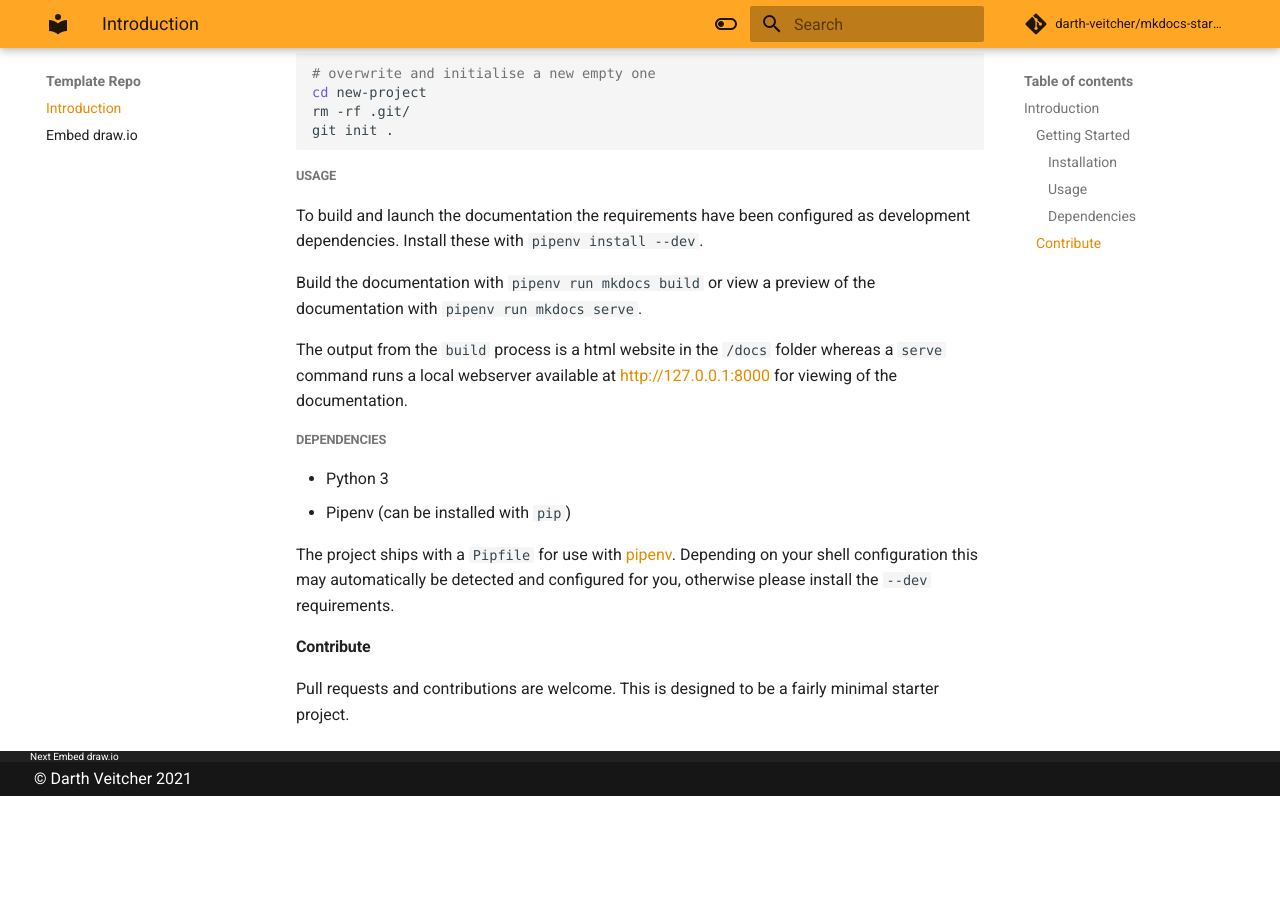
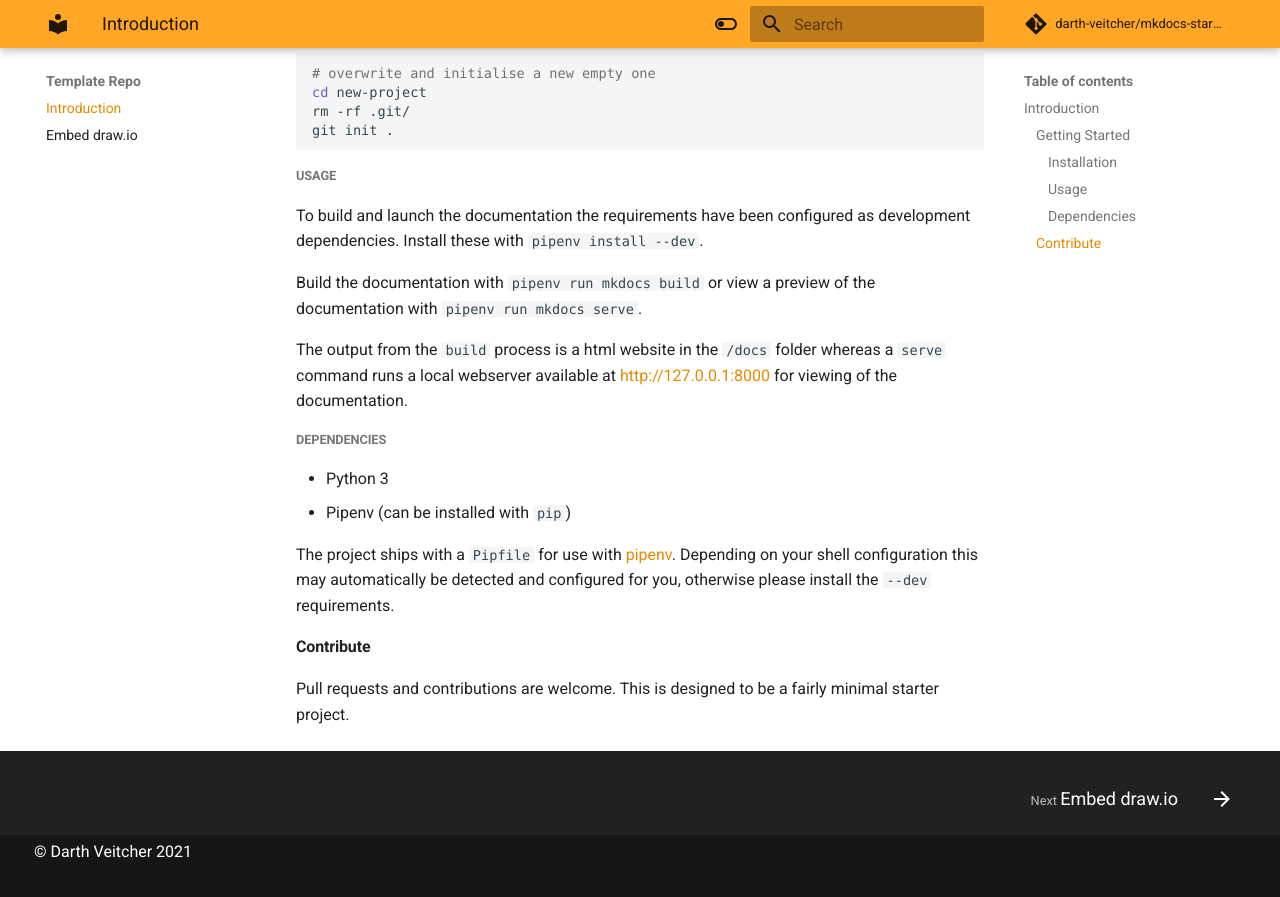
Before and after one commit to darth-veitcher/mkdocs-starter, an MkDocs documentation site: the page built from docs_src/index.md, in a window 1280 px wide and 900 px high, scrolled down 711 px. Shown: the top 897 px of the window. Built offline with MkDocs 1.6.1 and Material for MkDocs 9.7.7, drawn with Linux system fonts in a browser that asks for light colours; nearby versions of some CDN libraries; some web fonts are replaced; comment, search, counter and statistics services are not loaded; before the commit the page ends 1507 px from its top, so only the background shows below that.

Commit message:
fix footer template

```diff
--- a/docs_src/theme/partials/footer.html
+++ b/docs_src/theme/partials/footer.html
@@ -1,85 +1,55 @@
+<!-- custom fork from https://github.com/squidfunk/mkdocs-material/blob/master/material/partials/footer.html -->
 {% import "partials/language.html" as lang with context %}
 <footer class="md-footer">
   {% if page.previous_page or page.next_page %}
-    <div class="md-footer-nav">
-      <nav class="md-footer-nav__inner md-grid">
+    <nav class="md-footer__inner md-grid" aria-label="{{ lang.t('footer.title') }}">
       {% if page.previous_page %}
-          <a href="{{ page.previous_page.url | url }}" title="{{ page.previous_page.title | striptags }}" class="md-flex md-footer-nav__link md-footer-nav__link--prev" rel="prev">
-            <div class="md-flex__cell md-flex__cell--shrink">
-              <i class="md-icon md-icon--arrow-back md-footer-nav__button"></i>
+        {% set direction = lang.t("footer.previous") %}
+        <a href="{{ page.previous_page.url | url }}" class="md-footer__link md-footer__link--prev" aria-label="{{ direction }}: {{ page.previous_page.title }}" rel="prev">
+          <div class="md-footer__button md-icon">
+            {% include ".icons/material/arrow-left.svg" %}
           </div>
-            <div class="md-flex__cell md-flex__cell--stretch md-footer-nav__title">
-              <span class="md-flex__ellipsis">
-                <span class="md-footer-nav__direction">
-                  {{ lang.t("footer.previous") }}
+          <div class="md-footer__title">
+            <div class="md-ellipsis">
+              <span class="md-footer__direction">
+                {{ direction }}
               </span>
               {{ page.previous_page.title }}
-              </span>
+            </div>
           </div>
         </a>
       {% endif %}
       {% if page.next_page %}
-          <a href="{{ page.next_page.url | url }}" title="{{ page.next_page.title | striptags }}" class="md-flex md-footer-nav__link md-footer-nav__link--next" rel="next">
-            <div class="md-flex__cell md-flex__cell--stretch md-footer-nav__title">
-              <span class="md-flex__ellipsis">
-                <span class="md-footer-nav__direction">
-                  {{ lang.t("footer.next") }}
+        {% set direction = lang.t("footer.next") %}
+        <a href="{{ page.next_page.url | url }}" class="md-footer__link md-footer__link--next" aria-label="{{ direction }}: {{ page.next_page.title }}" rel="next">
+          <div class="md-footer__title">
+            <div class="md-ellipsis">
+              <span class="md-footer__direction">
+                {{ direction }}
               </span>
               {{ page.next_page.title }}
-              </span>
             </div>
-            <div class="md-flex__cell md-flex__cell--shrink">
-              <i class="md-icon md-icon--arrow-forward md-footer-nav__button"></i>
+          </div>
+          <div class="md-footer__button md-icon">
+            {% include ".icons/material/arrow-right.svg" %}
           </div>
         </a>
       {% endif %}
     </nav>
-    </div>
   {% endif %}
   <div class="md-footer-meta md-typeset">
     <div class="md-footer-meta__inner md-grid">
       <div class="md-footer-copyright">
+        {% if config.copyright %}
           <div class="md-footer-copyright__highlight" id="copy">
-            <!-- &copy Darth Veitcher 2019-&date -->
+            {{ config.copyright }}
           </div>
           <script type="text/javascript">
             let theDate=new Date();
-            copy.innerHTML = "&copy Darth Veitcher "+theDate.getFullYear();
+            copy.innerHTML = "&copy "+copy.innerHTML+" "+theDate.getFullYear();
           </script>
-      </div>
+        {% endif %}
       {% include "partials/social.html" %}
     </div>
   </div>
-  <!-- https://github.com/sakumikko/mkdocs-drawio -->
-  <script src="https://ajax.googleapis.com/ajax/libs/jquery/3.2.1/jquery.min.js"></script>
-  <script>
-      var graphJson = {
-          "highlight":"#0000ff",
-          "nav":true,
-          "resize":true,
-          "toolbar": "zoom layers lightbox"
-          }
-      var graphJsonLite = {
-          "highlight":"#0000ff",
-          "nav":false,
-          "resize":true
-          }
-      window.onDrawioViewerLoad = function() {
-          $("div[data-mxgraph-path]").each(function(index, element){
-              fetch($(element).data("mxgraph-path"))
-              .then(function(response){
-                  return response.text()
-              })
-              .then(function(text){
-                  var jsonText = JSON.stringify(
-                      Object.assign({}, graphJson, {xml: text})
-                      )
-                  element.setAttribute("data-mxgraph", jsonText)
-                  GraphViewer.createViewerForElement(element)
-              })
-          })
-      }
-  </script>
-  <script src="https://www.draw.io/js/viewer.min.js">
-  </script>
 </footer>
--- a/mkdocs.yml
+++ b/mkdocs.yml
@@ -1,6 +1,7 @@
 # Project information
 site_name: Template Repo
 site_description: 'Make documentation easy'
+copyright: Darth Veitcher
 
 
 # Nav
```
Lines whose indentation alone changed are shown as unchanged.
